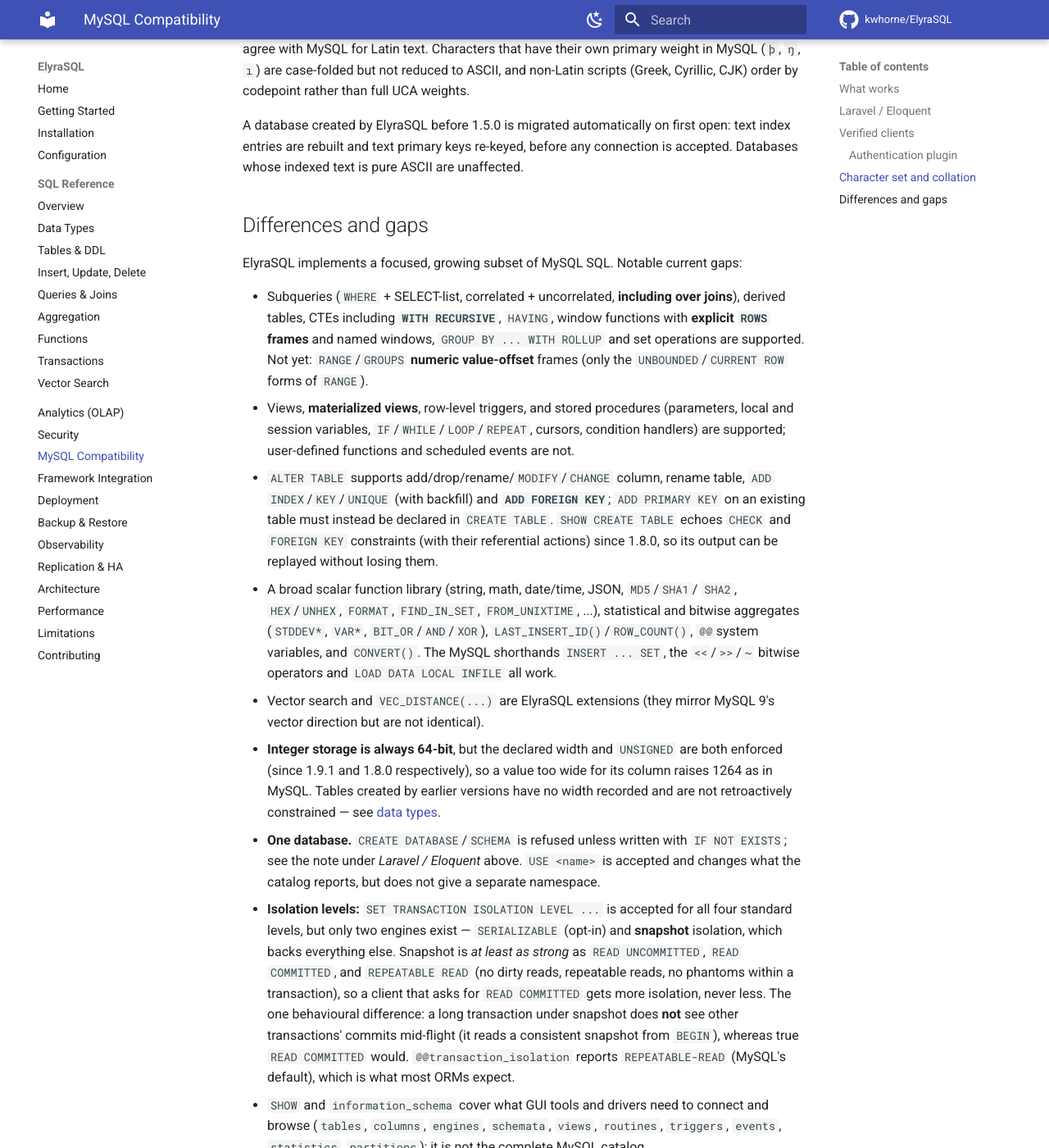
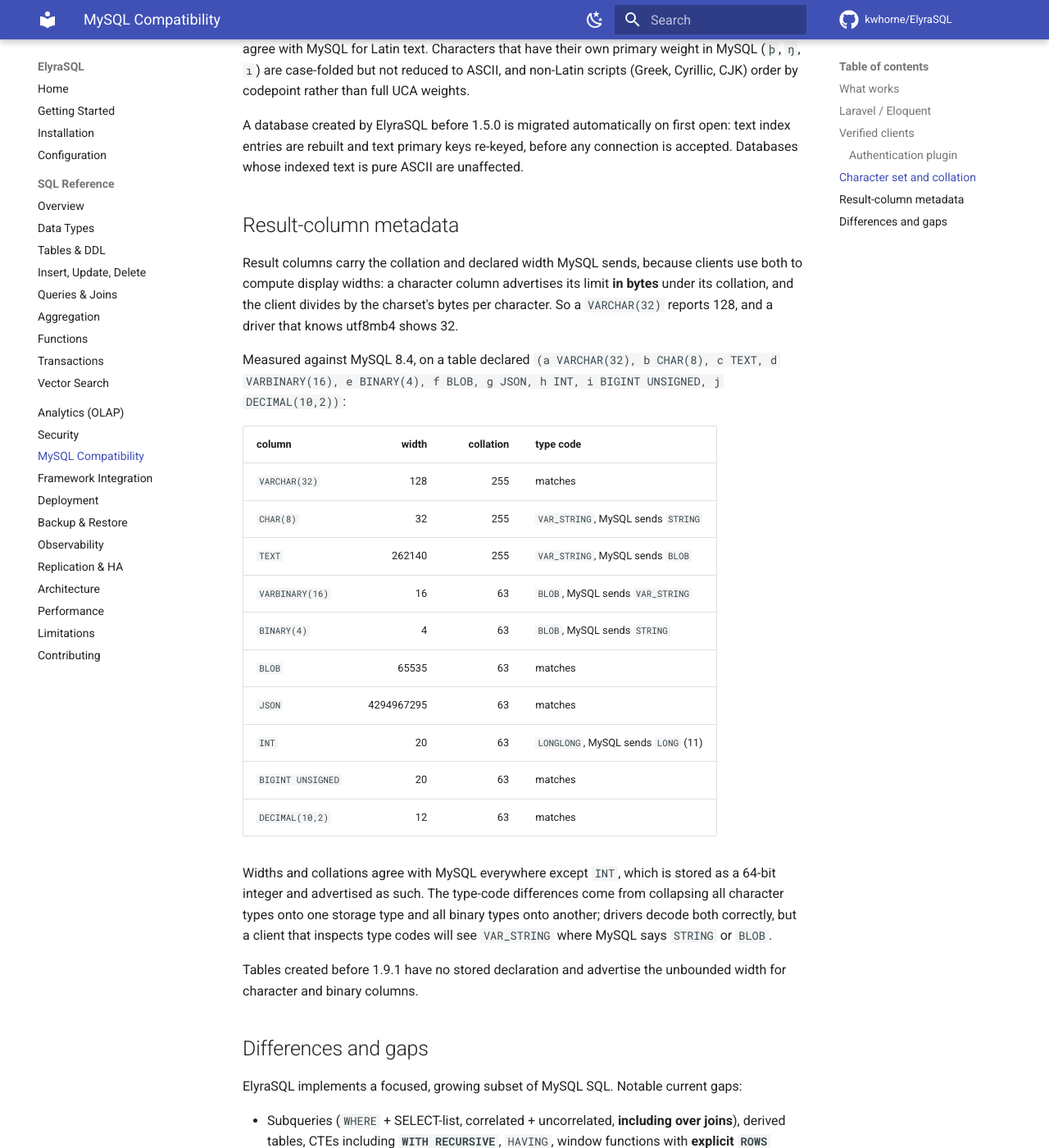
Before and after one commit to kwhorne/ElyraSQL, an MkDocs documentation site: the page built from docs/mysql-compatibility.md, in a window 1280 px wide and 1400 px high, scrolled down 2403 px. Shown: the whole window at 82% size. Built offline with MkDocs 1.6.1 and Material for MkDocs 9.7.7, drawn with Linux system fonts in a browser that asks for light colours; comment, search, counter and statistics services are not loaded; some of the changed text lies outside the part shown.

Commit message:
release: 1.9.4
Machinery rather than correctness: how the engine is built, how it is
shipped, and what it tells clients about itself.

Two changes can affect a working deployment, both in the upgrade note:
the container image is FROM scratch and has no shell, and result-column
metadata now reports the declared width and MySQL collations. Neither
touches data.

Also refreshes testbench/sql-dump/Cargo.lock, which the release workflow
does not validate and which silently broke the nightly SQL dump harness
from 1.9.1 to 1.9.4. CONTRIBUTING now carries a release checklist for the
three things the workflow cannot check.

```diff
--- a/Cargo.toml
+++ b/Cargo.toml
@@ -15,7 +15,7 @@
 exclude = ["fuzz", "testbench/sql-dump"]
 
 [workspace.package]
-version = "1.9.3"
+version = "1.9.4"
 edition = "2021"
 rust-version = "1.88"
 license = "MIT"
--- a/docs/mysql-compatibility.md
+++ b/docs/mysql-compatibility.md
@@ -12,7 +12,7 @@
 - **Authentication** — `mysql_native_password` by **default** (widest driver
   compatibility), with `caching_sha2_password` available opt-in (see below).
 - **TLS** — clients may negotiate SSL.
-- **Handshake** — reports a MySQL-looking version, e.g. `8.0.12-ElyraSQL-1.9.3`,
+- **Handshake** — reports a MySQL-looking version, e.g. `8.0.12-ElyraSQL-1.9.4`,
   and answers the session/introspection queries clients send on connect
   (`SELECT @@version_comment`, `SELECT VERSION()`, `SET ...`,
   `SHOW VARIABLES/STATUS/COLLATION/DATABASES/TABLE STATUS`, and the
@@ -103,6 +103,40 @@
 open: text index entries are rebuilt and text primary keys re-keyed, before any
 connection is accepted. Databases whose indexed text is pure ASCII are unaffected.
 
+## Result-column metadata
+
+Result columns carry the collation and declared width MySQL sends, because
+clients use both to compute display widths: a character column advertises its
+limit **in bytes** under its collation, and the client divides by the charset's
+bytes per character. So a `VARCHAR(32)` reports 128, and a driver that knows
+utf8mb4 shows 32.
+
+Measured against MySQL 8.4, on a table declared
+`(a VARCHAR(32), b CHAR(8), c TEXT, d VARBINARY(16), e BINARY(4), f BLOB,
+g JSON, h INT, i BIGINT UNSIGNED, j DECIMAL(10,2))`:
+
+| column | width | collation | type code |
+|---|---:|---:|---|
+| `VARCHAR(32)` | 128 | 255 | matches |
+| `CHAR(8)` | 32 | 255 | `VAR_STRING`, MySQL sends `STRING` |
+| `TEXT` | 262140 | 255 | `VAR_STRING`, MySQL sends `BLOB` |
+| `VARBINARY(16)` | 16 | 63 | `BLOB`, MySQL sends `VAR_STRING` |
+| `BINARY(4)` | 4 | 63 | `BLOB`, MySQL sends `STRING` |
+| `BLOB` | 65535 | 63 | matches |
+| `JSON` | 4294967295 | 63 | matches |
+| `INT` | 20 | 63 | `LONGLONG`, MySQL sends `LONG` (11) |
+| `BIGINT UNSIGNED` | 20 | 63 | matches |
+| `DECIMAL(10,2)` | 12 | 63 | matches |
+
+Widths and collations agree with MySQL everywhere except `INT`, which is stored
+as a 64-bit integer and advertised as such. The type-code differences come from
+collapsing all character types onto one storage type and all binary types onto
+another; drivers decode both correctly, but a client that inspects type codes
+will see `VAR_STRING` where MySQL says `STRING` or `BLOB`.
+
+Tables created before 1.9.1 have no stored declaration and advertise the
+unbounded width for character and binary columns.
+
 ## Differences and gaps
 
 ElyraSQL implements a focused, growing subset of MySQL SQL. Notable current
```
Also changed, not shown: CHANGELOG.md (+84 -17 lines), CONTRIBUTING.md (+28 -0 lines), README.md (+3 -3 lines), docs/deployment.md (+31 -2 lines), docs/installation.md (+35 -2 lines), 3 other files.
